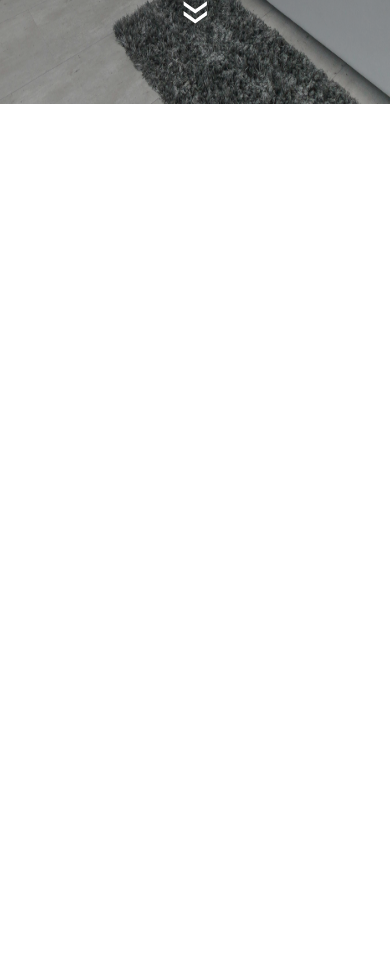
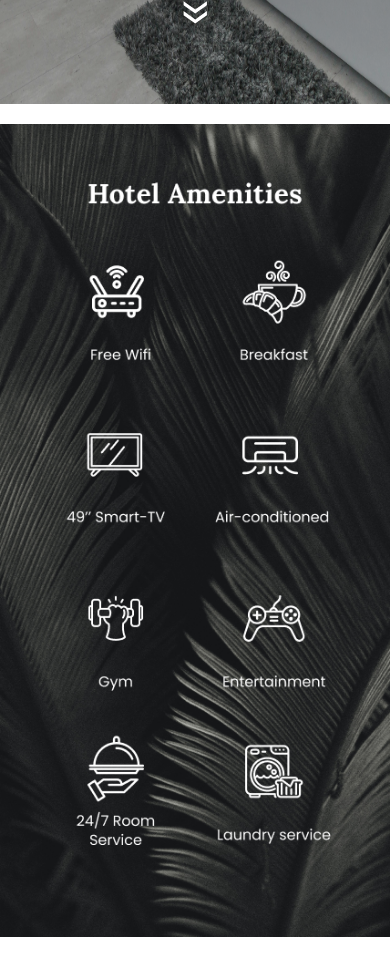
Before and after one commit to rohansadhukhan65/the-daisy-dreams, a Next.js app: page / in a window 390 px wide. Shown: the part 740-1716 px from the top of the page. Built offline with nearby package versions, Linux system fonts and the light colour scheme.

Commit message:
amenities

```diff
--- a/components/ImageHeader/ImageHeader.tsx
+++ b/components/ImageHeader/ImageHeader.tsx
@@ -4,7 +4,7 @@ import { BedHeaderImageBookNowIcon, ImageHeaderArrowIcon } from '../Icons'
 
 const ImageHeader = () => {
   return (
-    <div className='relative'>
+    <div className='relative mb-5'>
       <Image className='hidden lg:inline h-[100dvh]' src={'/desktop-header.png'} height={3000} width={3000}  alt="" />
       <Image className='lg:hidden h-[100dvh]' src={'/mobile-header.png'} height={1000} width={1000} alt=""  />
       <div className='absolute top-0 left-0 w-full h-[100dvh] flex gap-y-3 lg:gap-y-10 flex-col justify-end items-center' >
--- /dev/null
+++ b/components/RoomFacilites/RoomFacilites.tsx
@@ -0,0 +1,13 @@
+import Image from 'next/image'
+import React from 'react'
+
+const RoomFacilites = () => {
+  return (
+    <div className='my-5'>
+      <Image src={'/Room-Facilities-Desktop.png'} height={3000} width={3000} className='w-full hidden md:inline' alt=''/>
+      <Image src={'/Room-Facilities-Mobile.png'} height={1000} width={1000} className='w-full inline md:hidden' alt=''/>
+    </div>
+  )
+}
+
+export default RoomFacilites
--- a/pages/index.tsx
+++ b/pages/index.tsx
@@ -1,5 +1,6 @@
 import ImageHeader from "@/components/ImageHeader/ImageHeader";
 import MetaInfo from "@/components/MetaInfo/MetaInfo";
+import RoomFacilites from "@/components/RoomFacilites/RoomFacilites";
 import dynamic from "next/dynamic";
 
 const NavBar = dynamic(() => import("../components/NavBar/NavBar"));
@@ -14,6 +15,7 @@ export default function Home() {
       />
       <NavBar pageRoute="/"/>
       <ImageHeader/>
+      <RoomFacilites/>
       <br />
       <br />
       <br />
```
Also changed, not shown: public/Room-Facilities-Mobile.png (added), 1 other file (tests, documents, lock files or other folders).
